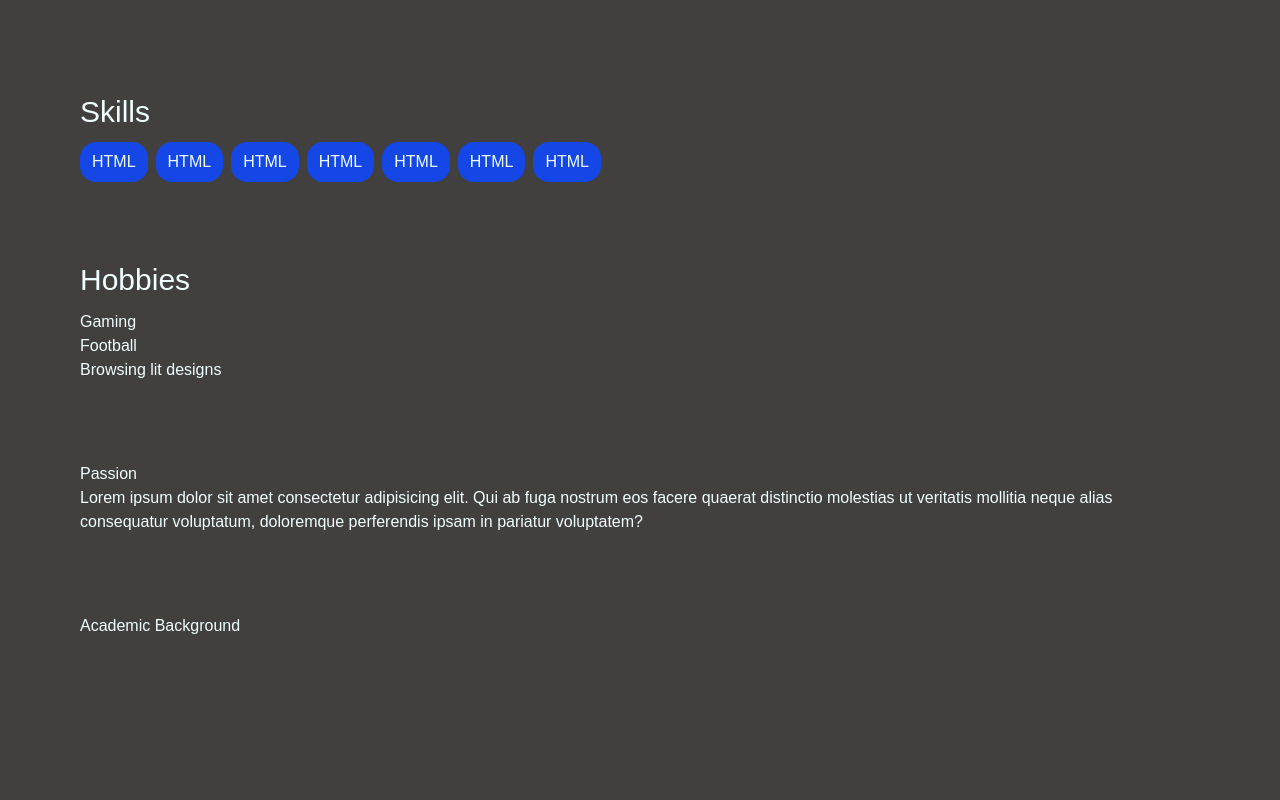
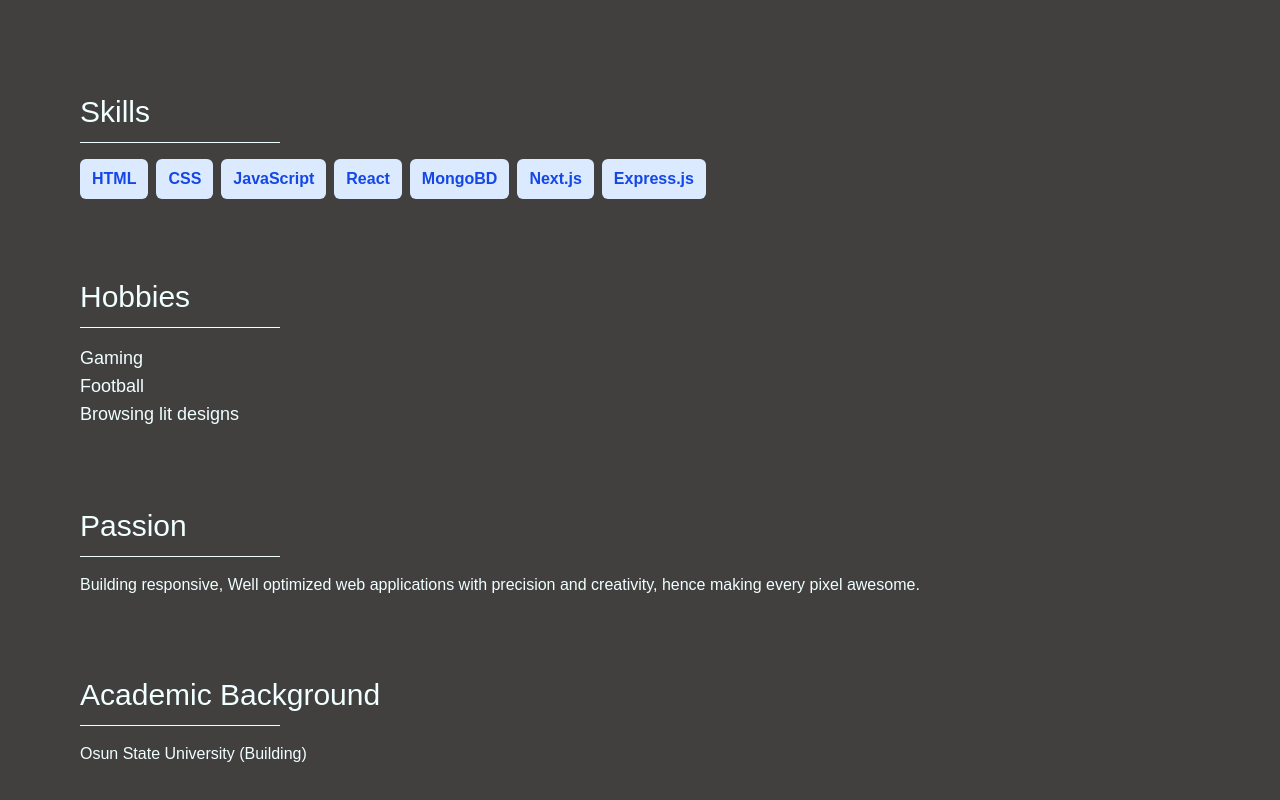
Before and after one commit to Sammmy-dev/metricoid-test, a React (Vite) app: page / in a window 1280 px wide. Shown: the part 526-1326 px from the top of the page. Before the commit the page ends 1204 px from the top, so only its background shows below. Built offline with nearby package versions, Linux system fonts and the light colour scheme.

Commit message:
progress 4

```diff
--- a/src/App.jsx
+++ b/src/App.jsx
@@ -3,38 +3,40 @@ import Nav from './components/Nav'
 
 const App = () => {
   return (
-    <div className='w-full px-20'>
+    <div className='w-full px-20 max-md:px-5'>
       {/* <Nav/> */}
-      <section id='about-me' className='flex items-center w-full py-10'>
-        <div className='w-[40%] h-[500px] flex justify-center items-center'>
+      <section id='about-me' className='flex items-center w-full py-10 max-lg:flex-col'>
+        <div className='w-[40%] max-lg:w-full h-[500px] flex justify-center items-center'>
           <div className='w-[300px] h-[300px] rounded-full overflow-hidden'>
             <img className='w-full hiddenpy-10' src="/dp.jpeg" alt="profile image" />
           </div>
         </div>
-        <div className="w-[60%]">
+        <div className="w-[60%] max-lg:w-full">
           <h3 className=' my-3 '>A Fullstack Web Developer</h3>
           <h2 className=' my-3 text-5xl text-white'>Ajiboye Samuel</h2>
-          <p className=' my-3 '>Lorem ipsum dolor sit amet consectetur adipisicing elit. Blanditiis maiores facilis qui reprehenderit cum nobis voluptates quidem cupiditate praesentium mollitia? Architecto a placeat assumenda, commodi blanditiis esse mollitia corporis. Nesciunt!</p>
-          <a href=""><button className='hover:bg-blue-700 rounded-4xl py-2 px-3 border-3 border-white transition 1s'>Contact</button></a>
+          <p className=' my-3 '>MERN Stack Developer with hands-on experience building scalable web applications using MongoDB, Express.js, React, and Node.js. Skilled in developing full-stack solutions from concept to deployment, integrating RESTful APIs, and creating responsive, user-friendly interfaces. Passionate about clean code, performance optimization, and delivering impactful digital products. Strong collaborator with a focus on continuous learning and staying updated with modern web technologies.</p>
+          <a href="https://wa.me/+2349154173193"><button className='hover:bg-blue-700 rounded-4xl py-2 px-3 border-3 border-white transition 1s cursor-pointer'>Contact</button></a>
         </div>
       </section>
 
       <section id='Skills' className='py-10'>
         <h2 className='mb-3 text-3xl'>Skills</h2>
-        <ul className='flex gap-2'>
-          <li className="bg-blue-700 rounded-2xl py-2 px-3 flex">HTML</li>
-          <li className="bg-blue-700 rounded-2xl py-2 px-3 flex">HTML</li>
-          <li className="bg-blue-700 rounded-2xl py-2 px-3 flex">HTML</li>
-          <li className="bg-blue-700 rounded-2xl py-2 px-3 flex">HTML</li>
-          <li className="bg-blue-700 rounded-2xl py-2 px-3 flex">HTML</li>
-          <li className="bg-blue-700 rounded-2xl py-2 px-3 flex">HTML</li>
-          <li className="bg-blue-700 rounded-2xl py-2 px-3 flex">HTML</li>
+        <hr className='w-[200px] mb-4'/>
+        <ul className='flex flex-wrap gap-2 text-blue-700'>
+          <li className="bg-blue-100 rounded-md py-2 px-3 flex justify-center items-center font-semibold">HTML</li>
+          <li className="bg-blue-100 rounded-md py-2 px-3 flex justify-center items-center font-semibold">CSS</li>
+          <li className="bg-blue-100 rounded-md py-2 px-3 flex justify-center items-center font-semibold">JavaScript</li>
+          <li className="bg-blue-100 rounded-md py-2 px-3 flex justify-center items-center font-semibold">React</li>
+          <li className="bg-blue-100 rounded-md py-2 px-3 flex justify-center items-center font-semibold">MongoBD</li>
+          <li className="bg-blue-100 rounded-md py-2 px-3 flex justify-center items-center font-semibold">Next.js</li>
+          <li className="bg-blue-100 rounded-md py-2 px-3 flex justify-center items-center font-semibold">Express.js</li>
         </ul>
       </section>
 
       <section id='Hobbies' className='py-10'>
       <h2 className='mb-3 text-3xl'>Hobbies</h2>
-        <ul>
+      <hr className='w-[200px] mb-4'/>
+        <ul className='text-lg'>
           <li>Gaming</li>
           <li>Football</li>
           <li>Browsing lit designs</li>
@@ -42,13 +44,15 @@ const App = () => {
       </section>
 
       <section id='passions' className='py-10'>
-      <h2>Passion</h2>
-        Lorem ipsum dolor sit amet consectetur adipisicing elit. Qui ab fuga nostrum eos facere quaerat distinctio molestias ut veritatis mollitia neque alias consequatur voluptatum, doloremque perferendis ipsam in pariatur voluptatem?
+      <h2 className='mb-3 text-3xl'>Passion</h2>
+      <hr className='w-[200px] mb-4'/>
+        <p>Building responsive, Well optimized web applications with precision and creativity, hence making every pixel awesome.</p>
       </section>
 
       <section id='academic-background' className='py-10'>
-        <h2>Academic Background</h2>
-        <p></p>
+        <h2 className='mb-3 text-3xl'>Academic Background</h2>
+        <hr className='w-[200px] mb-4'/>
+          <p>Osun State University (Building) </p>
       </section>
     </div>
 
```
